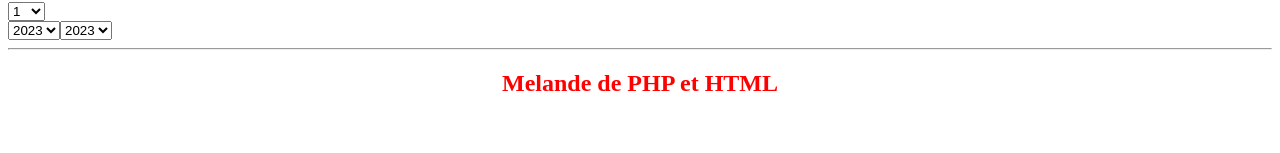
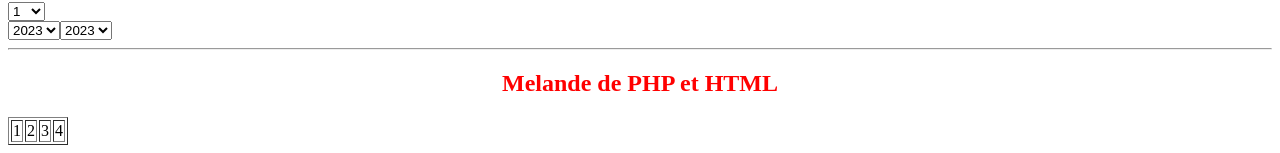
Before and after one commit to romyklk/konexiopromo10, a PHP site: page /introduction.php in a window 1280 px wide. Shown: the part 3309-3462 px from the top of the page. Before the commit the page ends 3400 px from the top, so only its background shows below. Run offline with PHP 8.4, Linux system fonts and the light colour scheme.

Commit message:
📦 NEW:

```diff
--- a/PHP_INITIATION/1-bases/introduction.php
+++ b/PHP_INITIATION/1-bases/introduction.php
@@ -654,3 +654,14 @@ echo '</select>';
 
 echo "<br>";
 echo "<hr><h2>Melande de PHP et HTML</h2>";
+
+echo "<table border='1';>";
+echo "<tr>";
+echo "<td>1</td>";
+echo "<td>2</td>";
+echo "<td>3</td>";
+echo "<td>4</td>";
+echo "</tr>";
+echo "</table>";
+
+// Exercice 7 :Faire une boucle qui affiche 10 lignes de 10 cases numérotées de 0 à 99 sur plusieurs lignes dans un tableau HTML.
```
